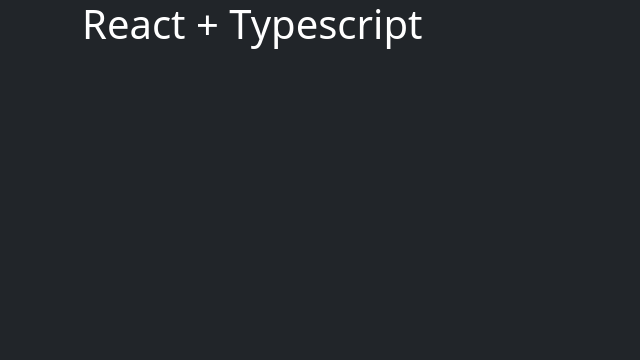
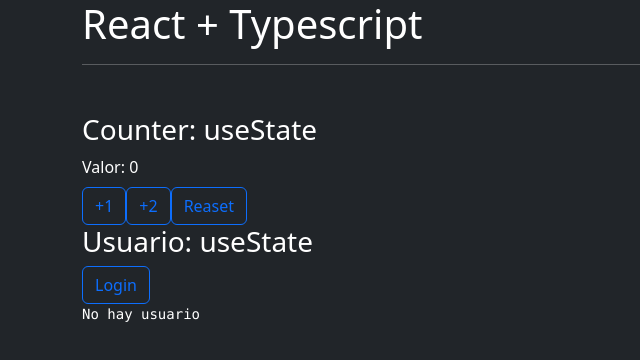
Before and after one commit to GuidoEspinoza/React-Typescript, a React (Vite) app: page / in a window 1280 px wide. Shown: the top 360 px of the page, without its empty margins (0-640 px from the left). Built offline with nearby package versions, Linux system fonts and the light colour scheme.

Commit message:
use de useState

```diff
--- a/src/App.tsx
+++ b/src/App.tsx
@@ -1,9 +1,14 @@
+import { Counter } from "./components/Counter"
+import { Usuario } from "./components/Usuario";
 
 function App() {
 
   return (
     <>
       <h1>React + Typescript</h1>
+      <hr />
+      <Counter />
+      <Usuario/>
     </>
   )
 }
--- /dev/null
+++ b/src/components/Counter.tsx
@@ -0,0 +1,33 @@
+import { useState } from 'react'
+
+export const Counter = () => {
+
+    const [counter, setCounter] = useState(0)
+
+    const incrementar = ( numero: number = 1 ):void => {
+        setCounter(counter + numero)
+    }
+
+    return (
+        <div className="mt-5">
+            <h3>Counter: useState</h3>
+            <span>Valor: {counter}</span>
+            <br />
+            <button
+                className='btn btn-outline-primary mt-2'
+                onClick={() => incrementar()}>
+                +1
+            </button>
+            <button
+                className='btn btn-outline-primary mt-2'
+                onClick={() => incrementar(2)}>
+                +2
+            </button>
+            <button
+                className='btn btn-outline-primary mt-2'
+                onClick={() => setCounter(0)}>
+                Reaset
+            </button>
+        </div>
+    )
+}
--- /dev/null
+++ b/src/components/Usuario.tsx
@@ -0,0 +1,34 @@
+import { useState } from "react"
+
+interface User {
+    id: string,
+    name: string
+}
+
+export const Usuario = () => {
+
+    const [user, setUser] = useState<User>()
+
+    const login = () => {
+        setUser({
+            id: '1234',
+            name: "Guido Espinoza"
+        })
+    }
+
+    return (
+        <div>
+            <h3>Usuario: useState</h3>
+            <button
+                onClick={login}
+                className="btn btn-outline-primary">
+                Login
+            </button>
+            {
+                (!user)
+                    ? <pre>No hay usuario</pre>
+                    : <pre>{JSON.stringify(user)}</pre>
+            }
+        </div>
+    )
+}
```
